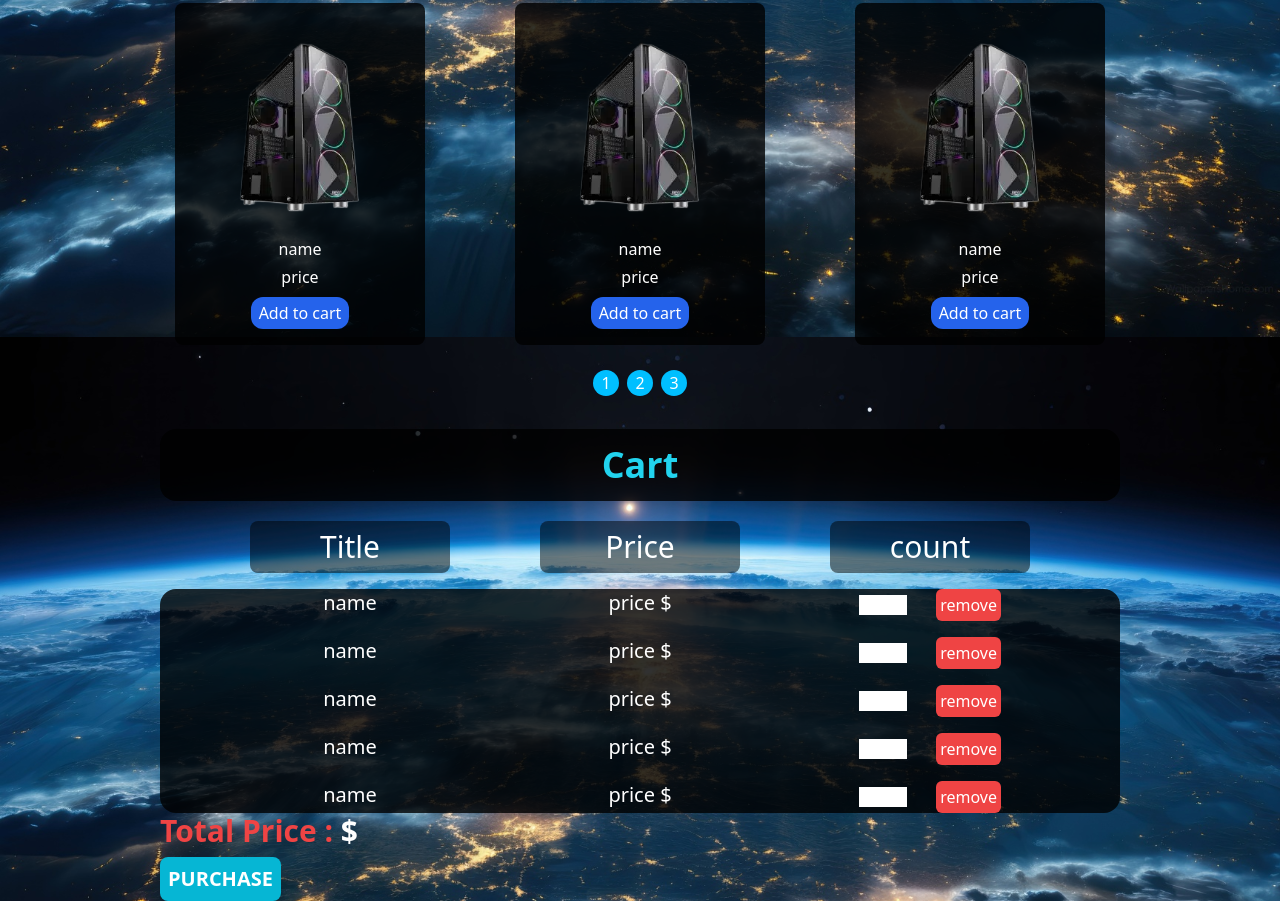
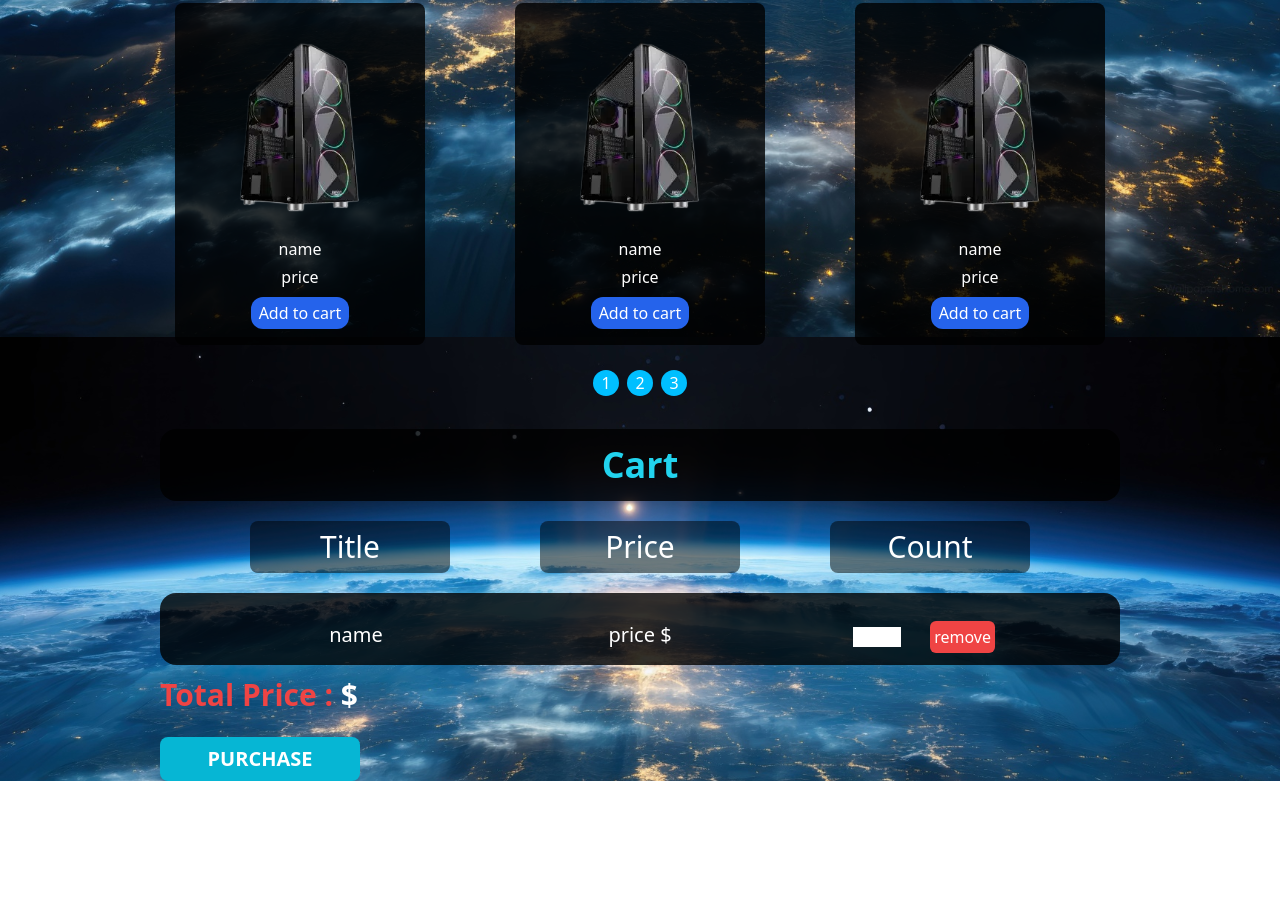
Before and after one commit to sahand-mahdilu/Shopping-cart, a website: page src/index.html in a window 1280 px wide. Shown: the part 463-1364 px from the top of the page. After the commit the page ends 1244 px from the top, so only its background shows below. Drawn offline with Linux system fonts and the light colour scheme.

Commit message:
html structure finished

```diff
--- a/src/index.html
+++ b/src/index.html
@@ -67,55 +67,31 @@
                 <div class="text-white text-3xl bg-black/50 p-2 rounded-lg w-[200px] text-center ">Title
                 </div>
                 <div class="text-white text-3xl bg-black/50 p-2 rounded-lg w-[200px] text-center">Price</div>
-                <div class="text-white text-3xl bg-black/50 p-2 rounded-lg w-[200px] text-center">count</div>
+                <div class="text-white text-3xl bg-black/50 p-2 rounded-lg w-[200px] text-center">Count</div>
             </div>
-            <div class="userCart_container bg-black/80 rounded-2xl">
-                <div class="row flex justify-evenly mt-4 ">
-                    <span class="text-white text-xl w-[200px] text-center">name</span>
-                    <span class="text-white text-xl w-[200px] text-center" >price $</span>
-                    <div class="text-center w-[200px] flex justify-evenly items-center">
-                        <input type="number" class="w-12 h-5 p-1">
-                        <button class="bg-red-500 p-1 text-white rounded-md">remove</button>
-                    </div>
-                </div>
-                <div class="row flex justify-evenly mt-4 ">
-                    <span class="text-white text-xl w-[200px] text-center">name</span>
-                    <span class="text-white text-xl w-[200px] text-center" >price $</span>
-                    <div class="text-center w-[200px] flex justify-evenly items-center">
-                        <input type="number" class="w-12 h-5 p-1">
-                        <button class="bg-red-500 p-1 text-white rounded-md">remove</button>
-                    </div>
-                </div>
-                <div class="row flex justify-evenly mt-4 ">
-                    <span class="text-white text-xl w-[200px] text-center">name</span>
-                    <span class="text-white text-xl w-[200px] text-center" >price $</span>
-                    <div class="text-center w-[200px] flex justify-evenly items-center">
-                        <input type="number" class="w-12 h-5 p-1">
-                        <button class="bg-red-500 p-1 text-white rounded-md">remove</button>
-                    </div>
-                </div>
-                <div class="row flex justify-evenly mt-4 ">
-                    <span class="text-white text-xl w-[200px] text-center">name</span>
-                    <span class="text-white text-xl w-[200px] text-center" >price $</span>
-                    <div class="text-center w-[200px] flex justify-evenly items-center">
-                        <input type="number" class="w-12 h-5 p-1">
-                        <button class="bg-red-500 p-1 text-white rounded-md">remove</button>
-                    </div>
-                </div>
-                <div class="row flex justify-evenly mt-4 ">
-                    <span class="text-white text-xl w-[200px] text-center">name</span>
-                    <span class="text-white text-xl w-[200px] text-center" >price $</span>
-                    <div class="text-center w-[200px] flex justify-evenly items-center">
-                        <input type="number" class="w-12 h-5 p-1">
-                        <button class="bg-red-500 p-1 text-white rounded-md">remove</button>
+            <div class="userCart_container bg-black/80 rounded-2xl p-3 mt-5">
+
+                <div class="row">
+                    <span class="titlePrice">name</span>
+                    <span class="titlePrice" >price $</span>
+                    <div class="counContainer">
+                        <input type="number" class="inputClass">
+                        <button class="removeBtn">remove</button>
                     </div>
                 </div>
 
 
+                </div>
+
+
+
+
+
+
             </div>
-            <div class="text-red-500 text-3xl font-bold">Total Price : <span class="text-white">$</span>
+            <div class="text-red-500 text-3xl font-bold my-3">Total Price : <span class="text-white">$</span>
             </div>
-            <button class="p-2 bg-cyan-500 hover:bg-cyan-700 rounded-lg text-white mt-2 text-xl font-bold">PURCHASE</button>
+            <button class="p-2 bg-cyan-500 hover:bg-cyan-700 rounded-lg text-white mt-3 w-[200px] text-xl font-bold">PURCHASE</button>
         </div>
       </section>
 
--- a/src/input.css
+++ b/src/input.css
@@ -24,3 +24,19 @@ body{
 .addToCart{
     @apply bg-blue-600 p-1 px-2 hover:bg-blue-950 rounded-xl text-white mt-2
 }
+
+.row{
+    @apply flex justify-evenly mt-4
+}
+.titlePrice{
+    @apply text-white text-xl w-[200px] text-center
+}
+.removeBtn{
+    @apply bg-red-500 p-1 text-white rounded-md
+}
+.inputClass{
+    @apply w-12 h-5 p-1
+}
+.counContainer{
+    @apply text-center w-[200px] flex justify-evenly items-center
+}
```
Also changed, not shown: src/output.css.
